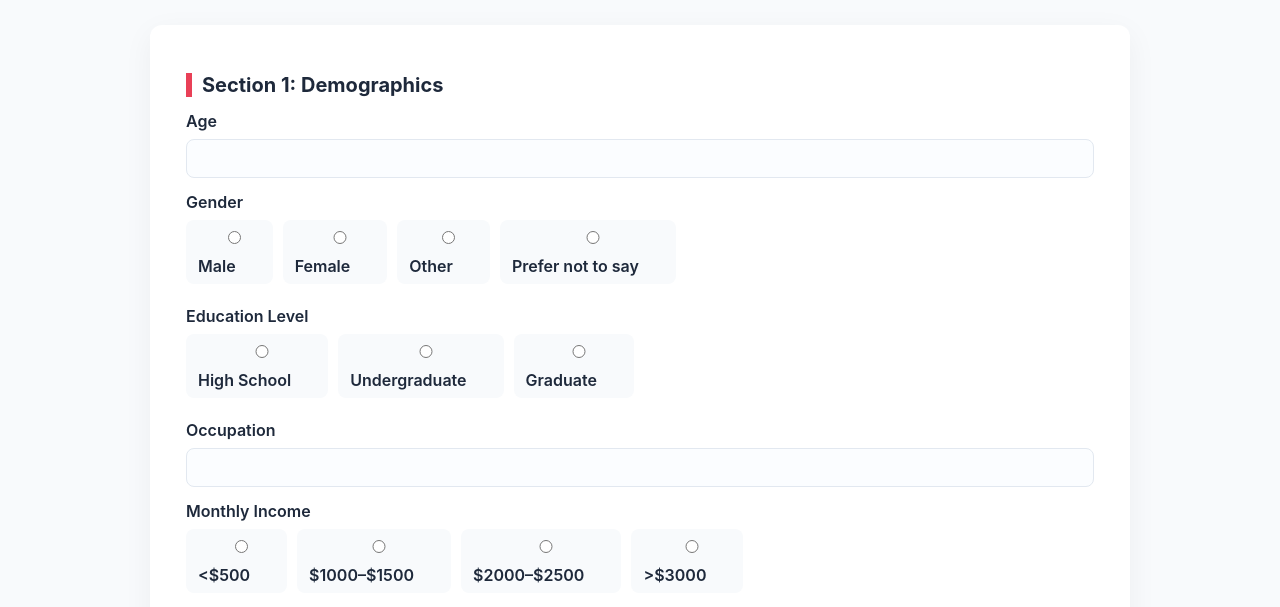
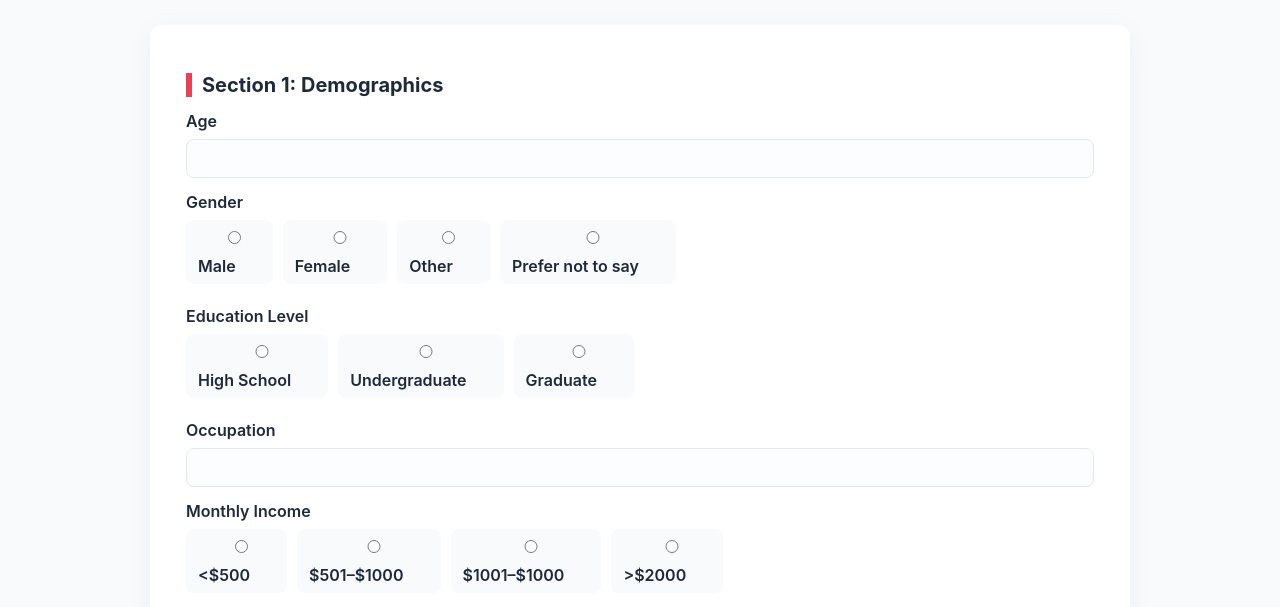
Before and after one commit to Badhan-alsoltech/AI-vs-Traditional, a website: page screens/survey.html in a window 1280 px wide. Shown: the part 345-952 px from the top of the page. Drawn offline with Linux system fonts and the light colour scheme.

Commit message:
Update survey.html

```diff
--- a/screens/survey.html
+++ b/screens/survey.html
@@ -93,9 +93,9 @@
       <label>Monthly Income</label>
       <div class="radio-group">
         <label><input type="radio" name="income" value="< $500" required> &lt;$500</label>
-        <label><input type="radio" name="income" value="$1000-$1500"> $1000–$1500</label>
-        <label><input type="radio" name="income" value="$2000-$2500"> $2000–$2500</label>
-        <label><input type="radio" name="income" value="> $3000"> &gt;$3000</label>
+        <label><input type="radio" name="income" value="$1000-$1500"> $501–$1000</label>
+        <label><input type="radio" name="income" value="$2000-$2500"> $1001–$1000</label>
+        <label><input type="radio" name="income" value="> $3000"> &gt;$2000</label>
       </div>
 
       <label>Country of Residence</label>
```
